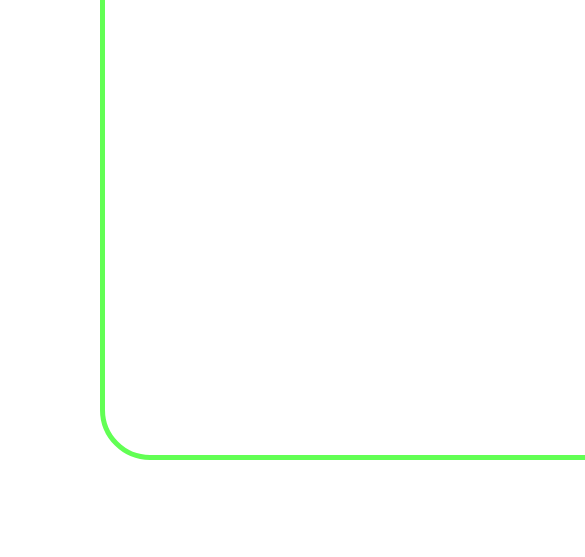
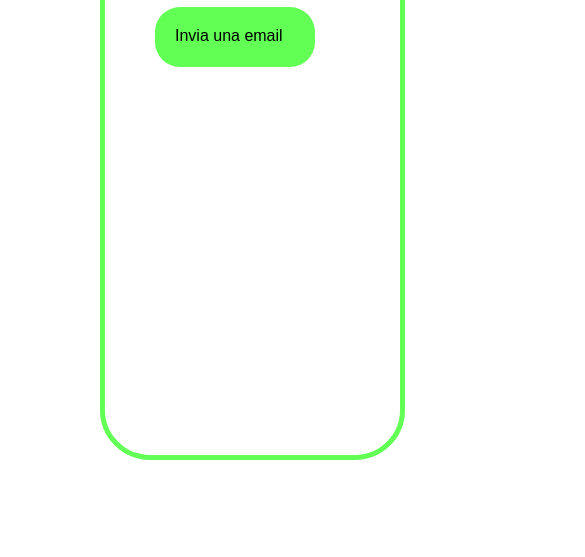
Before and after one commit to dibbes96/eCRUTCH.github.io, a plain HTML site: page contatti.html in a window 390 px wide. Shown: the part 642-1199 px from the top of the page, 585 px wide, since content can reach past the window. Drawn offline with Linux system fonts and the light colour scheme.

Commit message:
Update contatti.css

```diff
--- a/contatti.css
+++ b/contatti.css
@@ -118,4 +118,9 @@ footer {
     position: relative;
     padding: 30px 10px;
   }
+    #assistenza{
+    flex-direction: column;
+    align-items: flex-start;
+    width: 50%;
+  }
 }
```
